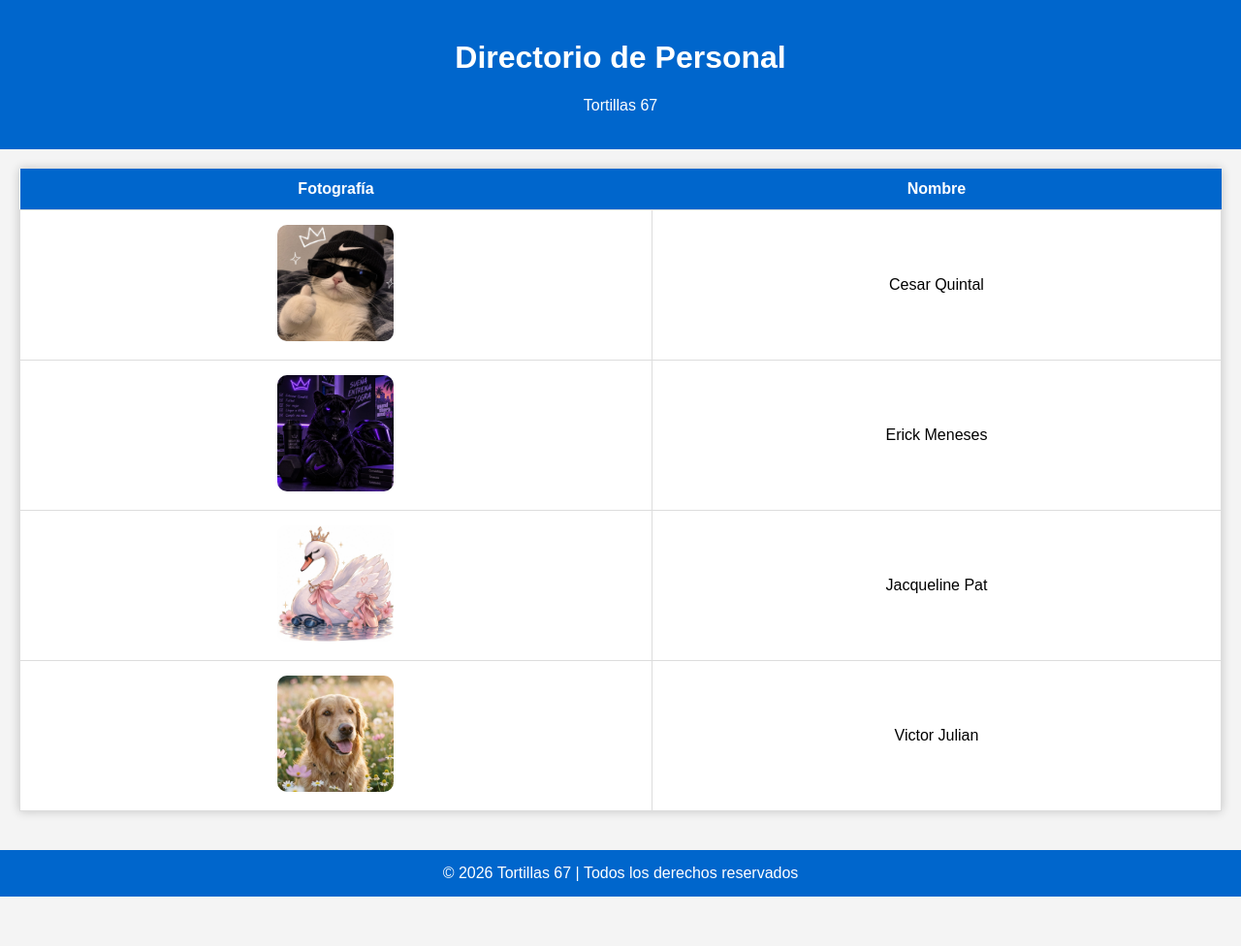
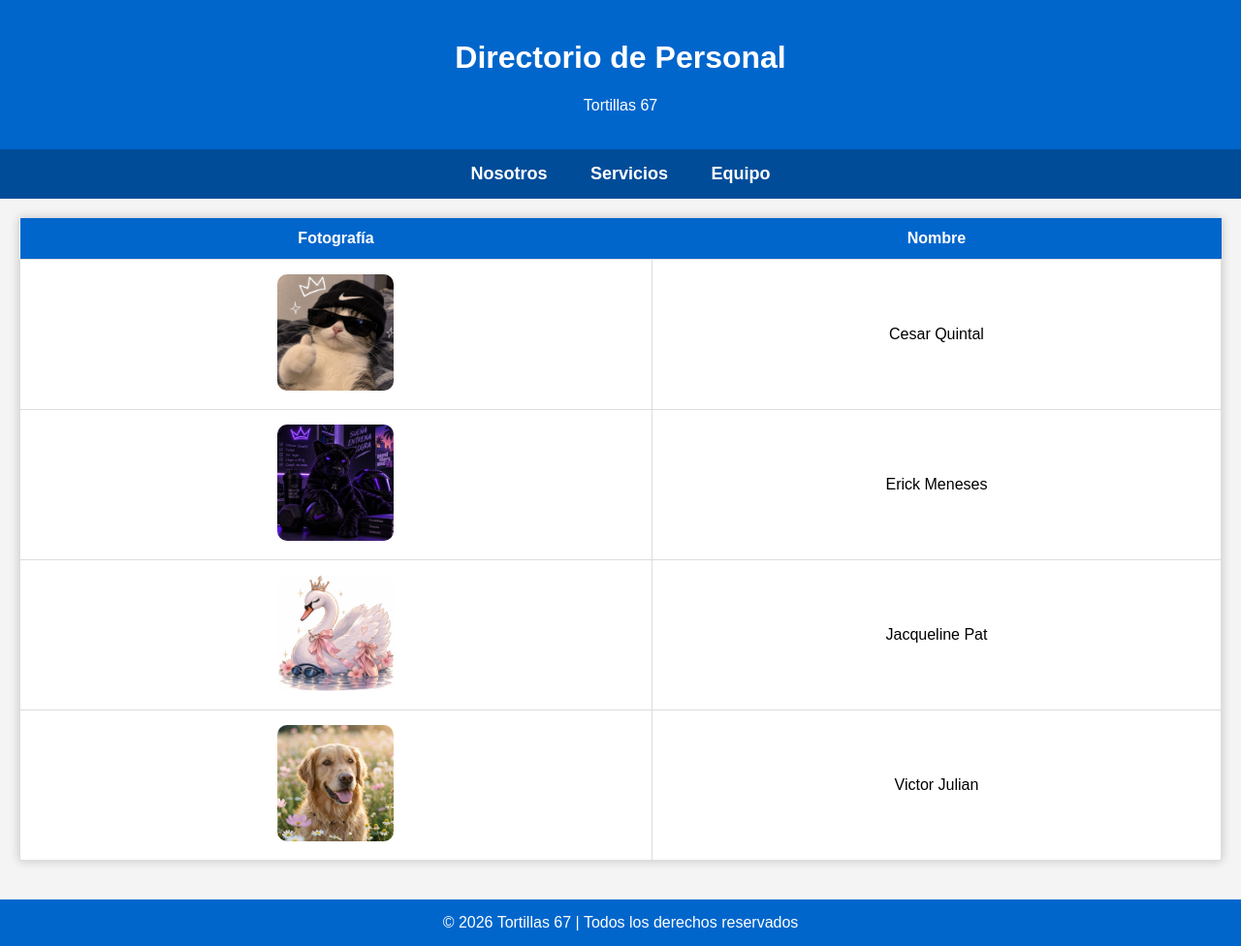
Before and after one commit to Tortillas67/Tortillas67.github.io, a plain HTML site: page index.html in a window 1280 px wide. Shown: the whole page at 97% size. Before the commit the page ends 925 px from the top, so only its background shows below. Drawn offline with Linux system fonts and the light colour scheme.

Commit message:
Update index.html

```diff
--- a/index.html
+++ b/index.html
@@ -18,6 +18,24 @@ header{
  color: white;
  text-align: center;
  padding: 20px;
+}
+
+nav{
+ background-color: #004c99;
+ text-align: center;
+ padding: 15px;
+}
+
+nav a{
+ color: white;
+ text-decoration: none;
+ margin: 0 20px;
+ font-weight: bold;
+ font-size: 18px;
+}
+
+nav a:hover{
+ color: #ffcc00;
 }
 
 main{
@@ -71,6 +89,12 @@ footer{
  <p>Tortillas 67</p>
 </header>
 
+<nav>
+ <a href="nosotros.html">Nosotros</a>
+ <a href="servicios.html">Servicios</a>
+ <a href="equipo.html">Equipo</a>
+</nav>
+
 <main>
 
 <table>
```
Lines whose indentation alone changed are shown as unchanged.
